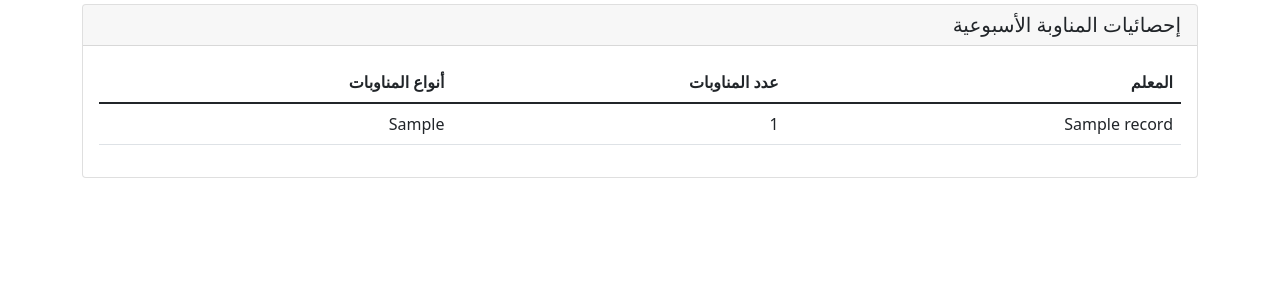
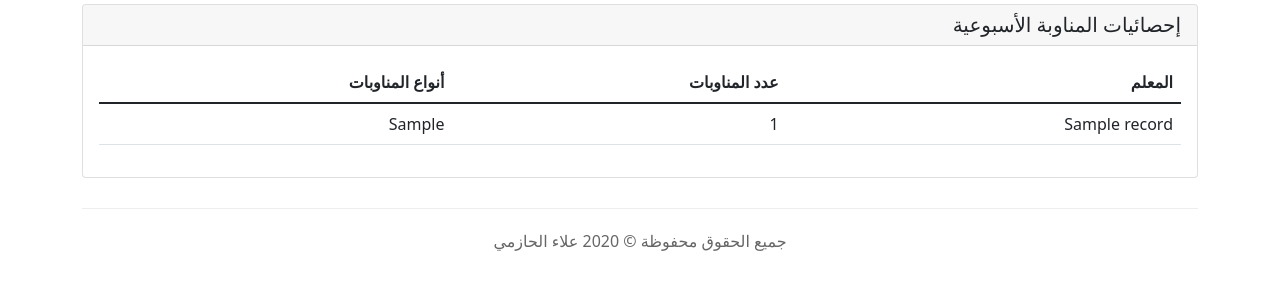
Before and after one commit to thothebo/teatsherattendence, a Flask app: template templates/weekly_report.html in a window 1280 px wide. Shown: the part 454-754 px from the top of the page. Run offline with Flask 2, Linux system fonts and the light colour scheme; the template is opened without the code that fills it: most values are stand-ins (such as "Sample title", 1, 10 or a date in 2020); parts of the project's set-up code (start-up, migrations or seed data) failed here and were passed over.

Commit message:
feat: add current date to weekly report and copyright section
Include the current date in the weekly report generation and add a copyright section to the weekly report template. This ensures the report includes the latest timestamp and provides proper attribution in the footer.

```diff
--- a/app.py
+++ b/app.py
@@ -317,7 +317,8 @@ def weekly_report():
                          attendance=weekly_attendance,
                          supervision=weekly_supervision,
                          start_date=start_of_week,
-                         end_date=end_of_week)
+                         end_date=end_of_week,
+                         now=datetime.now())  # إضافة التاريخ الحالي
 
 @app.route('/daily_report')
 def daily_report():
--- a/templates/weekly_report.html
+++ b/templates/weekly_report.html
@@ -20,6 +20,24 @@
             }
             body {
                 padding: 20px;
+            }
+        }
+
+        /* تنسيق حقوق النشر */
+        .copyright {
+            text-align: center;
+            padding: 20px 0;
+            margin-top: 30px;
+            border-top: 1px solid #eee;
+            color: #666;
+        }
+
+        @media print {
+            .copyright {
+                position: fixed;
+                bottom: 0;
+                width: 100%;
+                text-align: center;
             }
         }
     </style>
@@ -115,6 +133,11 @@
                 </div>
             </div>
         </div>
+
+        <!-- حقوق النشر -->
+        <div class="copyright">
+            جميع الحقوق محفوظة &copy; {{ now.year }} علاء الحازمي
+        </div>
     </div>
 
     <script src="https://cdn.jsdelivr.net/npm/bootstrap@5.1.3/dist/js/bootstrap.bundle.min.js"></script>
```
